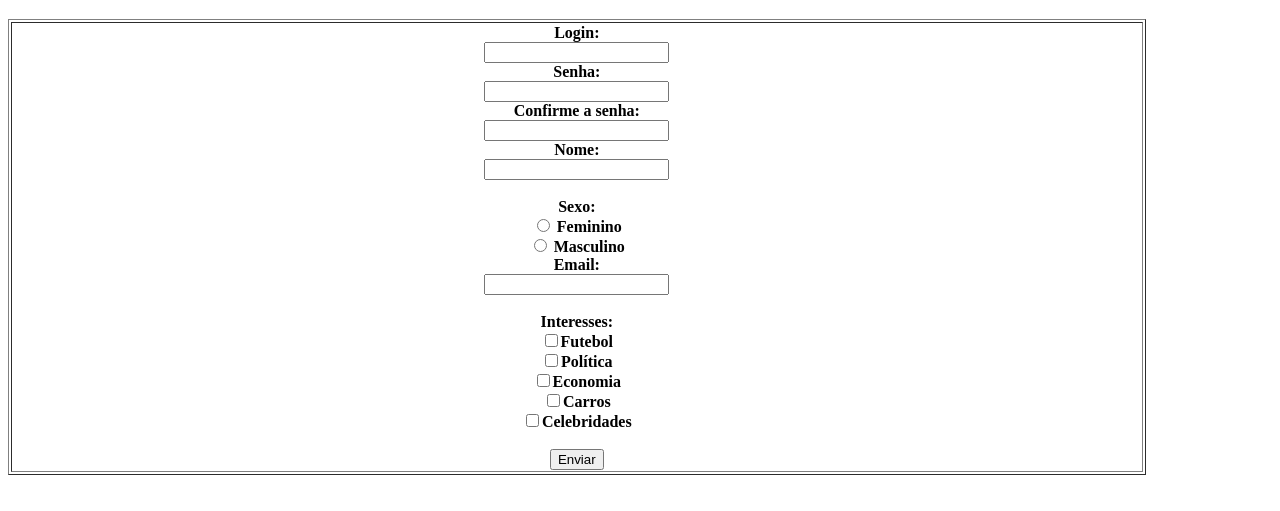
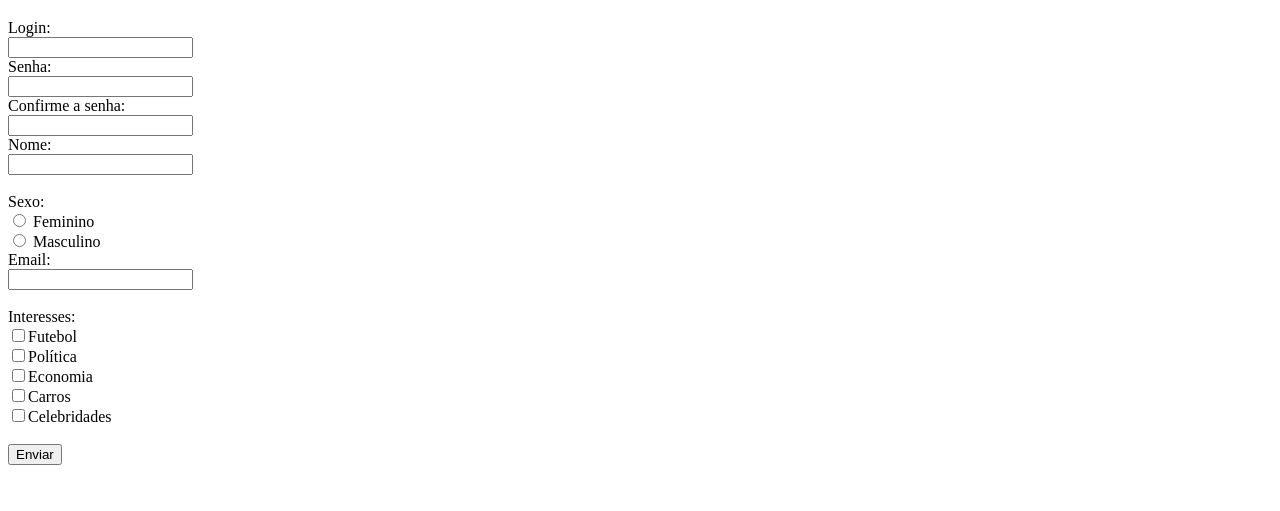
Before and after one commit to projetosMK/AtividadeFormulario.github.io, a plain HTML site: page cadastro.html in a window 1280 px wide. Shown: the part 61-572 px from the top of the page. Drawn offline with Linux system fonts and the light colour scheme.

Commit message:
Add files via upload

```diff
--- a/cadastro.html
+++ b/cadastro.html
@@ -6,8 +6,6 @@
 </head>
 <body>
 	<h1>Cadastro</h1>
-<table border ="1" width ='90%'>
-	<th>
 	<form>
 		Login: <br/>
 		<input type="text" name="login"><br/>
@@ -34,8 +32,6 @@
 		<input type="button" value="Enviar">
 
 	</form>
-</th>
-</table>
 </body>
 
 </html>
```
